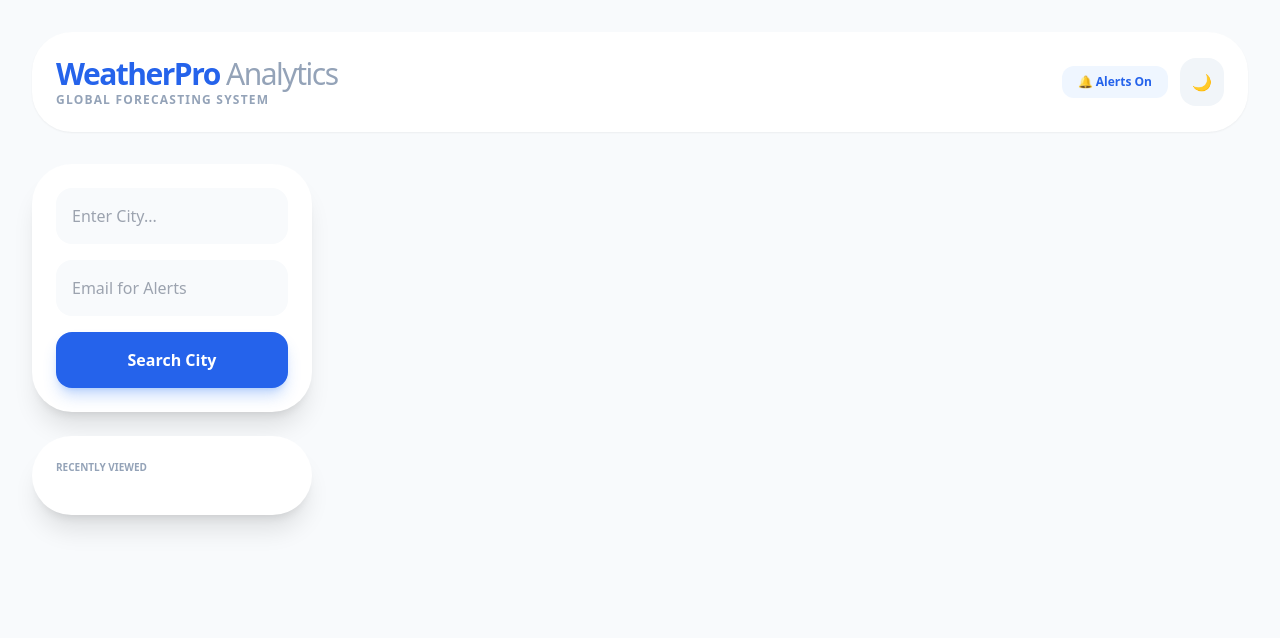
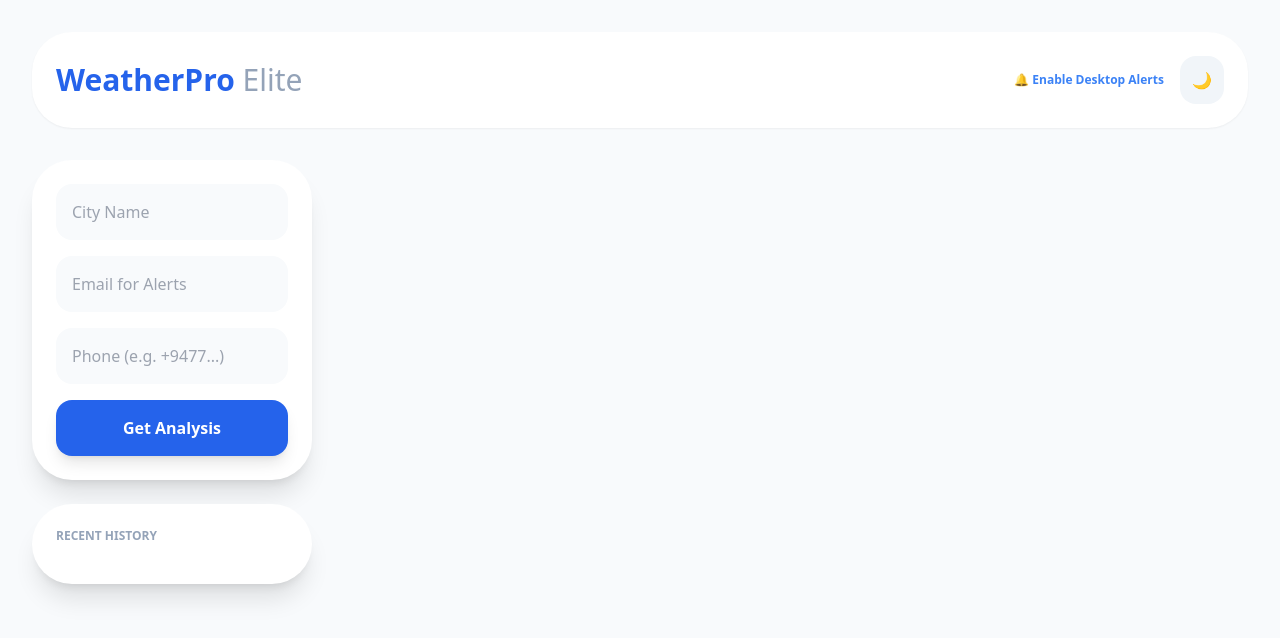
Before and after one commit to nipunanuradha/Fetch-Data-from-wather-API-and-Display-It, a Flask app: page / in a window 1280 px wide. Shown: the top 638 px of the page. Run offline with Flask 3, Linux system fonts and the light colour scheme; some libraries are stand-ins or nearby versions.

Commit message:
adding the sms alerts

```diff
--- a/weather app/app.py
+++ b/weather app/app.py
@@ -2,62 +2,78 @@ import smtplib
 from email.mime.text import MIMEText
 from flask import Flask, render_template, request, session
 from weather_logic import WeatherFetcher
+from twilio.rest import Client # SMS සඳහා
 import secrets
 
 app = Flask(__name__)
 app.secret_key = secrets.token_hex(16)
 
-# Config
+# Configurations
 API_KEY = "1c79708b20d740c097d145309263001"
-EMAIL_ADDRESS = "kasunlankalk48@gmail.com" # sender email
-EMAIL_PASSWORD = "qzvi vdxx rymg faqz" # sender email app password
+# Email Config
+EMAIL_ADDRESS = "kasunlankalk48@gmail.com"
+EMAIL_PASSWORD = "qzvi vdxx rymg faqz"
+# Twilio SMS Config (Twilio එකෙන් මේවා ලබාගත හැක)
+TWILIO_SID = 'ACf81c209ddf4f06a370dc2da7d6c57b83'
+TWILIO_AUTH_TOKEN = 'db90280d3681067210e1e31185605f6e'
+TWILIO_PHONE = '+18777804236'
+
 fetcher = WeatherFetcher(API_KEY)
 
-def send_alert_email(city, condition, user_email):
-    msg = MIMEText(f"⚠️ WEATHER ALERT: Bad weather detected in {city}.\n\nDetail: {condition}\nStay safe!")
-    msg['Subject'] = f"Alert: {city} Weather"
-    msg['From'] = EMAIL_ADDRESS
-    msg['To'] = user_email
-    try:
-        with smtplib.SMTP_SSL('smtp.gmail.com', 465) as smtp:
-            smtp.login(EMAIL_ADDRESS, EMAIL_PASSWORD)
-            smtp.send_message(msg)
-        return True
-    except: return False
+def send_alerts(city, condition, user_email, user_phone):
+    # 1. Email Alert
+    if user_email:
+        try:
+            msg = MIMEText(f"⚠️ WEATHER ALERT: {condition} in {city}. Stay safe!")
+            msg['Subject'] = f"Weather Alert: {city}"
+            msg['From'] = EMAIL_ADDRESS
+            msg['To'] = user_email
+            with smtplib.SMTP_SSL('smtp.gmail.com', 465) as smtp:
+                smtp.login(EMAIL_ADDRESS, EMAIL_PASSWORD)
+                smtp.send_message(msg)
+        except Exception as e: print(f"Email Error: {e}")
+
+    # 2. SMS Alert (Twilio)
+    if user_phone:
+        try:
+            client = Client(TWILIO_SID, TWILIO_AUTH_TOKEN)
+            client.messages.create(
+                body=f"⚠️ WeatherPro Alert: {condition} detected in {city}!",
+                from_=TWILIO_PHONE,
+                to=user_phone
+            )
+        except Exception as e: print(f"SMS Error: {e}")
 
 @app.route('/', methods=['GET', 'POST'])
 def index():
     weather_data = None
     hourly_labels, hourly_temps = [], []
-    alert_status = False
 
     if 'history' not in session: session['history'] = []
 
     if request.method == 'POST':
         city = request.form.get('city')
-        user_email = request.form.get('email')
+        email = request.form.get('email')
+        phone = request.form.get('phone')
 
         weather_data = fetcher.fetch_weather(city)
         if weather_data:
-            # History logic
             c_name = weather_data['location']['name']
             if c_name not in session['history']:
                 session['history'] = [c_name] + session['history'][:4]
                 session.modified = True
 
-            # Rain Alert (Email)
+            # නරක කාලගුණය පරීක්ෂා කිරීම (වැස්ස > 70%)
             rain_chance = weather_data['forecast']['forecastday'][0]['day']['daily_chance_of_rain']
-            if rain_chance > 70 and user_email:
-                send_alert_email(city, f"High chance of rain: {rain_chance}%", user_email)
-                alert_status = True
+            if rain_chance > 70:
+                send_alerts(city, f"High rain chance ({rain_chance}%)", email, phone)
 
-            # Hourly Chart Data
             for hour in weather_data['forecast']['forecastday'][0]['hour']:
                 hourly_labels.append(hour['time'].split(' ')[1])
                 hourly_temps.append(hour['temp_c'])
 
     return render_template('index.html', data=weather_data, history=session['history'],
-                           labels=hourly_labels, temps=hourly_temps, alert=alert_status)
+                           labels=hourly_labels, temps=hourly_temps)
 
 if __name__ == '__main__':
     app.run(debug=True)
--- a/weather app/templates/index.html
+++ b/weather app/templates/index.html
@@ -3,116 +3,104 @@
 <head>
     <meta charset="UTF-8">
     <meta name="viewport" content="width=device-width, initial-scale=1.0">
-    <title>WeatherPro Dashboard v3</title>
+    <title>WeatherPro Elite Dashboard</title>
     <script src="https://cdn.tailwindcss.com"></script>
     <script src="https://cdn.jsdelivr.net/npm/chart.js"></script>
     <script>tailwind.config = { darkMode: 'class' }</script>
-    <style>
-        .custom-scroll::-webkit-scrollbar { height: 4px; }
-        .custom-scroll::-webkit-scrollbar-thumb { background: #3b82f6; border-radius: 10px; }
-    </style>
 </head>
 <body class="bg-slate-50 dark:bg-slate-950 text-slate-900 dark:text-white transition-all duration-500">
 
     <div class="max-w-7xl mx-auto p-4 md:p-8">
-        <header class="flex flex-wrap justify-between items-center gap-4 mb-8 bg-white dark:bg-slate-900 p-6 rounded-[2.5rem] shadow-sm">
-            <div>
-                <h1 class="text-3xl font-black text-blue-600 tracking-tighter">WeatherPro <span class="text-slate-400 font-medium">Analytics</span></h1>
-                <p class="text-xs font-bold text-slate-400 uppercase tracking-widest">Global Forecasting System</p>
-            </div>
-            <div class="flex items-center gap-3">
-                <button onclick="requestNotifyPermission()" class="px-4 py-2 text-xs font-bold bg-blue-50 text-blue-600 dark:bg-blue-900/20 rounded-xl hover:bg-blue-100 transition">🔔 Alerts On</button>
-                <button onclick="toggleTheme()" class="p-3 bg-slate-100 dark:bg-slate-800 rounded-2xl hover:scale-105 transition"><span id="theme-icon">🌙</span></button>
+        <header class="flex justify-between items-center mb-8 bg-white dark:bg-slate-900 p-6 rounded-[2.5rem] shadow-sm">
+            <h1 class="text-3xl font-black text-blue-600">WeatherPro <span class="text-slate-400 font-light">Elite</span></h1>
+            <div class="flex gap-4">
+                <button onclick="Notification.requestPermission()" class="text-xs font-bold text-blue-500">🔔 Enable Desktop Alerts</button>
+                <button onclick="toggleTheme()" class="p-3 bg-slate-100 dark:bg-slate-800 rounded-2xl"><span id="theme-icon">🌙</span></button>
             </div>
         </header>
 
         <div class="grid grid-cols-1 lg:grid-cols-12 gap-8">
             <aside class="lg:col-span-3 space-y-6">
                 <form method="POST" class="bg-white dark:bg-slate-900 p-6 rounded-[2.5rem] shadow-xl space-y-4">
-                    <input type="text" name="city" placeholder="Enter City..." required class="w-full p-4 rounded-2xl bg-slate-50 dark:bg-slate-800 border-none outline-none focus:ring-2 focus:ring-blue-500 transition">
-                    <input type="email" name="email" placeholder="Email for Alerts" class="w-full p-4 rounded-2xl bg-slate-50 dark:bg-slate-800 border-none outline-none focus:ring-2 focus:ring-blue-500 transition">
-                    <button type="submit" class="w-full bg-blue-600 text-white p-4 rounded-2xl font-bold shadow-lg shadow-blue-500/30 hover:bg-blue-700 transition">Search City</button>
+                    <input type="text" name="city" placeholder="City Name" required class="w-full p-4 rounded-2xl bg-slate-50 dark:bg-slate-800 border-none outline-none focus:ring-2 focus:ring-blue-500">
+                    <input type="email" name="email" placeholder="Email for Alerts" class="w-full p-4 rounded-2xl bg-slate-50 dark:bg-slate-800 border-none">
+                    <input type="text" name="phone" placeholder="Phone (e.g. +9477...)" class="w-full p-4 rounded-2xl bg-slate-50 dark:bg-slate-800 border-none">
+                    <button type="submit" class="w-full bg-blue-600 text-white p-4 rounded-2xl font-bold shadow-lg hover:bg-blue-700 transition">Get Analysis</button>
                 </form>
 
                 <div class="bg-white dark:bg-slate-900 p-6 rounded-[2.5rem] shadow-xl">
-                    <h3 class="text-[10px] font-black text-slate-400 mb-4 uppercase">Recently Viewed</h3>
-                    <div class="space-y-2">
-                        {% for city in history %}
-                        <form method="POST"><input type="hidden" name="city" value="{{ city }}"><button type="submit" class="w-full text-left p-3 rounded-xl hover:bg-blue-50 dark:hover:bg-blue-900/30 transition text-sm font-semibold">📍 {{ city }}</button></form>
-                        {% endfor %}
-                    </div>
+                    <h3 class="text-xs font-black text-slate-400 mb-4 uppercase">Recent History</h3>
+                    {% for city in history %}
+                    <form method="POST">
+                        <input type="hidden" name="city" value="{{ city }}">
+                        <button type="submit" class="w-full text-left p-3 rounded-xl hover:bg-blue-50 dark:hover:bg-blue-900/30 transition text-sm">📍 {{ city }}</button>
+                    </form>
+                    {% endfor %}
                 </div>
             </aside>
 
             <main class="lg:col-span-9 space-y-6">
                 {% if data %}
                 <div class="grid grid-cols-1 md:grid-cols-2 gap-6">
-                    <div class="bg-gradient-to-br from-blue-600 via-blue-700 to-indigo-800 p-8 rounded-[3rem] text-white shadow-2xl relative overflow-hidden group">
-                        <div class="relative z-10">
-                            <h2 class="text-4xl font-black">{{ data.location.name }}</h2>
-                            <p class="text-blue-200 text-sm mb-6">{{ data.location.region }}, {{ data.location.country }}</p>
-                            <div class="flex items-center gap-4">
-                                <h3 class="text-8xl font-black tracking-tighter">{{ data.current.temp_c }}°</h3>
-                                <div class="space-y-1">
-                                    <p class="text-xl font-bold">{{ data.current.condition.text }}</p>
-                                    <p class="text-xs opacity-75 italic">Feels like {{ data.current.feelslike_c }}°</p>
-                                </div>
-                            </div>
+                    <div class="bg-gradient-to-br from-blue-600 to-indigo-800 p-8 rounded-[3rem] text-white shadow-2xl relative">
+                        <h2 class="text-4xl font-black">{{ data.location.name }}</h2>
+                        <div class="flex items-center gap-6 mt-6">
+                            <h3 class="text-7xl font-black">{{ data.current.temp_c }}°</h3>
+                            <img src="{{ data.current.condition.icon }}" class="w-24 h-24">
                         </div>
-                        <img src="{{ data.current.condition.icon }}" class="absolute right-0 bottom-0 w-48 h-48 opacity-40 group-hover:scale-110 transition duration-700">
+                        <p class="text-xl opacity-90 mt-4">{{ data.current.condition.text }}</p>
                     </div>
 
                     <div class="rounded-[3rem] overflow-hidden shadow-2xl h-80 border-4 border-white dark:border-slate-800">
-                        <iframe width="100%" height="100%" frameborder="0" src="https://maps.google.com/maps?q={{ data.location.lat }},{{ data.location.lon }}&z=10&output=embed"></iframe>
+                        <iframe width="100%" height="100%" frameborder="0" src="https://www.google.com/maps?q={{ data.location.lat }},{{ data.location.lon }}&z=10&output=embed"></iframe>
+                    </div>
+                </div>
+
+                <div class="bg-white dark:bg-slate-900 p-8 rounded-[3rem] shadow-xl grid grid-cols-2 md:grid-cols-4 gap-4">
+                    <div class="p-4 bg-slate-50 dark:bg-slate-800 rounded-3xl text-center">
+                        <p class="text-xs font-bold text-slate-400">RAIN CHANCE</p>
+                        <p class="text-2xl font-black text-blue-500">{{ data.forecast.forecastday[0].day.daily_chance_of_rain }}%</p>
+                    </div>
+                    <div class="p-4 bg-slate-50 dark:bg-slate-800 rounded-3xl text-center">
+                        <p class="text-xs font-bold text-slate-400">EPA AQI</p>
+                        <p class="text-2xl font-black text-green-500">{{ data.current.air_quality['us-epa-index'] }}</p>
+                    </div>
+                    <div class="p-4 bg-slate-50 dark:bg-slate-800 rounded-3xl text-center">
+                        <p class="text-xs font-bold text-slate-400">HUMIDITY</p>
+                        <p class="text-2xl font-black text-orange-500">{{ data.current.humidity }}%</p>
+                    </div>
+                    <div class="p-4 bg-slate-50 dark:bg-slate-800 rounded-3xl text-center">
+                        <p class="text-xs font-bold text-slate-400">UV INDEX</p>
+                        <p class="text-2xl font-black text-red-500">{{ data.current.uv }}</p>
                     </div>
                 </div>
 
                 <div class="bg-white dark:bg-slate-900 p-8 rounded-[3rem] shadow-xl">
-                    <h3 class="text-xs font-bold text-slate-400 uppercase mb-6 tracking-widest">Environment & Air Quality</h3>
-                    <div class="grid grid-cols-2 md:grid-cols-5 gap-4">
-                        <div class="p-4 bg-slate-50 dark:bg-slate-800 rounded-3xl"><p class="text-[10px] text-slate-500 font-bold mb-1">CO</p><p class="text-lg font-black">{{ data.current.air_quality.co|round(1) }}</p></div>
-                        <div class="p-4 bg-slate-50 dark:bg-slate-800 rounded-3xl"><p class="text-[10px] text-slate-500 font-bold mb-1">NO2</p><p class="text-lg font-black">{{ data.current.air_quality.no2|round(1) }}</p></div>
-                        <div class="p-4 bg-slate-50 dark:bg-slate-800 rounded-3xl border-b-4 border-blue-500"><p class="text-[10px] text-slate-500 font-bold mb-1">Humidity</p><p class="text-lg font-black text-blue-500">{{ data.current.humidity }}%</p></div>
-                        <div class="p-4 bg-slate-50 dark:bg-slate-800 rounded-3xl border-b-4 border-orange-500"><p class="text-[10px] text-slate-500 font-bold mb-1">UV Index</p><p class="text-lg font-black text-orange-500">{{ data.current.uv }}</p></div>
-                        <div class="p-4 bg-slate-900 text-white rounded-3xl flex items-center justify-center flex-col"><p class="text-[10px] opacity-60 font-bold">EPA INDEX</p><p class="text-2xl font-black text-green-400">{{ data.current.air_quality['us-epa-index'] }}</p></div>
-                    </div>
-                </div>
-
-                <div class="bg-white dark:bg-slate-900 p-8 rounded-[3rem] shadow-xl">
-                    <h3 class="text-xs font-bold text-slate-400 uppercase mb-4 tracking-widest">24-Hour Temp Graph</h3>
                     <canvas id="tempChart" height="100"></canvas>
                 </div>
 
-                <div class="space-y-4">
-                    <h3 class="text-xs font-bold text-slate-400 uppercase ml-4 tracking-widest">Upcoming 5-Day Forecast</h3>
-                    <div class="grid grid-cols-2 md:grid-cols-3 lg:grid-cols-5 gap-4">
-                        {% for day in data.forecast.forecastday %}
-                        <div class="bg-white dark:bg-slate-900 p-6 rounded-[2.5rem] shadow-lg border border-transparent hover:border-blue-500 transition duration-300 group">
-                            <p class="text-[10px] font-bold text-slate-400 mb-2 uppercase">{{ day.date[5:] }}</p>
-                            <img src="{{ day.day.condition.icon }}" class="w-12 h-12 mx-auto mb-2 group-hover:scale-110 transition">
-                            <p class="text-2xl font-black">{{ day.day.avgtemp_c|round(0) }}°</p>
-                            <p class="text-[10px] text-blue-500 font-bold mt-2">💧 {{ day.day.daily_chance_of_rain }}%</p>
-                        </div>
-                        {% endfor %}
+                <div class="grid grid-cols-2 md:grid-cols-5 gap-4">
+                    {% for day in data.forecast.forecastday %}
+                    <div class="bg-white dark:bg-slate-900 p-6 rounded-[2.5rem] text-center shadow-lg border border-transparent hover:border-blue-500 transition">
+                        <p class="text-xs font-bold text-slate-400">{{ day.date[5:] }}</p>
+                        <img src="{{ day.day.condition.icon }}" class="mx-auto w-12 h-12">
+                        <p class="text-xl font-black">{{ day.day.avgtemp_c|round(0) }}°</p>
                     </div>
+                    {% endfor %}
                 </div>
                 {% endif %}
             </main>
         </div>
     </div>
 
-
-
     <script>
-        function requestNotifyPermission() { Notification.requestPermission(); }
-
         {% if data %}
-            const rainChance = {{ data.forecast.forecastday[0].day.daily_chance_of_rain }};
-            if (rainChance > 70 && Notification.permission === "granted") {
-                new Notification("Rain Alert! ⛈️", { body: "{{ data.location.name }} has a " + rainChance + "% chance of rain today.", icon: "{{ data.current.condition.icon }}" });
+            // Desktop Notification
+            if ({{ data.forecast.forecastday[0].day.daily_chance_of_rain }} > 70 && Notification.permission === "granted") {
+                new Notification("Weather Alert! ⛈️", { body: "High rain chance in {{ data.location.name }}" });
             }
 
-            // Chart Configuration
+            // Temperature Chart
             new Chart(document.getElementById('tempChart'), {
                 type: 'line',
                 data: {
@@ -120,11 +108,12 @@
                     datasets: [{
                         data: {{ temps|safe }},
                         borderColor: '#3b82f6',
-                        backgroundColor: 'rgba(59, 130, 246, 0.1)',
-                        fill: true, tension: 0.4, borderWidth: 3, pointRadius: 0
+                        tension: 0.4,
+                        fill: true,
+                        backgroundColor: 'rgba(59, 130, 246, 0.1)'
                     }]
                 },
-                options: { plugins: { legend: { display: false } }, scales: { y: { display: false }, x: { grid: { display: false }, ticks: { color: '#94a3b8', font: { size: 10 } } } } }
+                options: { plugins: { legend: { display: false } }, scales: { y: { display: false }, x: { grid: { display: false } } } }
             });
         {% endif %}
 
```
Also changed, not shown: weather app/weather_logic.py (+2 -9 lines).
